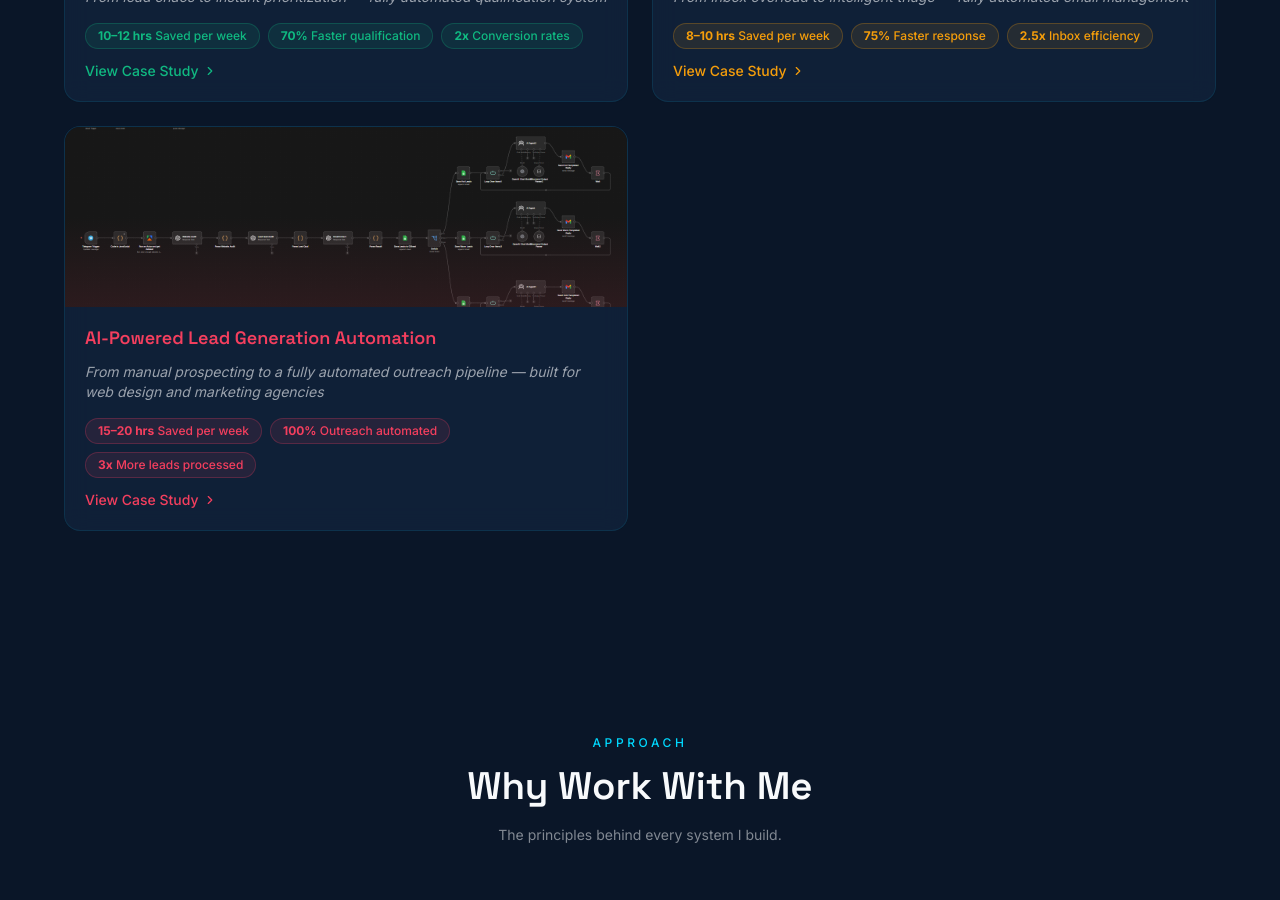
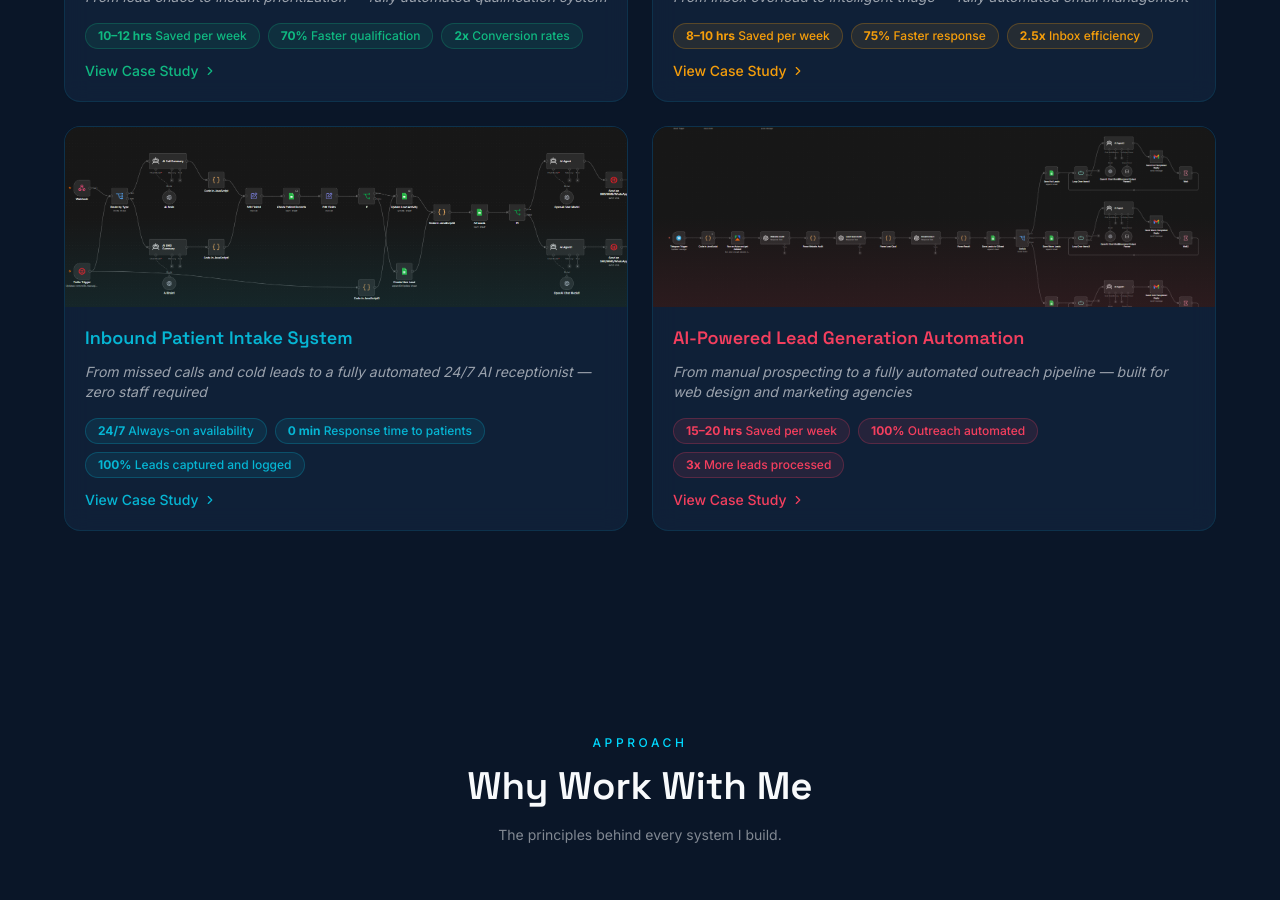
Before and after one commit to SiiiC1/AutomatewithDodge, a Next.js app: page / in a window 1280 px wide. Shown: the part 3220-4120 px from the top of the page. Built offline with nearby package versions, Linux system fonts and the light colour scheme.

Commit message:
feat: add AI receptionist inbound patient intake system portfolio entry

```diff
--- a/data/workflows.ts
+++ b/data/workflows.ts
@@ -113,6 +113,31 @@ export const workflows: Workflow[] = [
     ],
   },
   {
+    id: 'ai-receptionist',
+    title: 'Inbound Patient Intake System',
+    subtitle: 'From missed calls and cold leads to a fully automated 24/7 AI receptionist — zero staff required',
+    accentColor: '#06B6D4',
+    results: [
+      { label: 'Always-on availability', value: '24/7' },
+      { label: 'Response time to patients', value: '0 min' },
+      { label: 'Leads captured and logged', value: '100%' },
+    ],
+    problem:
+      'Dental clinics lose patients every day to unanswered calls and slow SMS replies. Receptionists juggle walk-ins, admin work, and phones all at once — appointment details get missed, leads go cold, and follow-ups never happen. Patients expect instant responses, especially outside office hours.',
+    solution:
+      'A fully automated AI-powered patient intake system that handles inbound calls via VAPI and SMS via Twilio — extracting patient details, routing leads, detecting missing info, and logging everything in real time. No human needed at the front desk.',
+    steps: [
+      'Answers inbound calls 24/7 with an AI voice agent',
+      'Handles inbound SMS and extracts booking details automatically',
+      'AI parses name, service, date and time from natural language',
+      'Routes new vs. existing patients — no duplicate records',
+      'Logs all patient records to a live CRM spreadsheet',
+      'Detects missing info and sends a follow-up SMS automatically',
+      'Updates records when patients reply with missing details',
+      'Sends a booking confirmation SMS once all details are captured',
+    ],
+  },
+  {
     id: 'lead-outreach',
     title: 'AI-Powered Lead Generation Automation',
     subtitle: 'From manual prospecting to a fully automated outreach pipeline — built for web design and marketing agencies',
```
Also changed, not shown: public/workflows/ai-receptionist.png (added).
